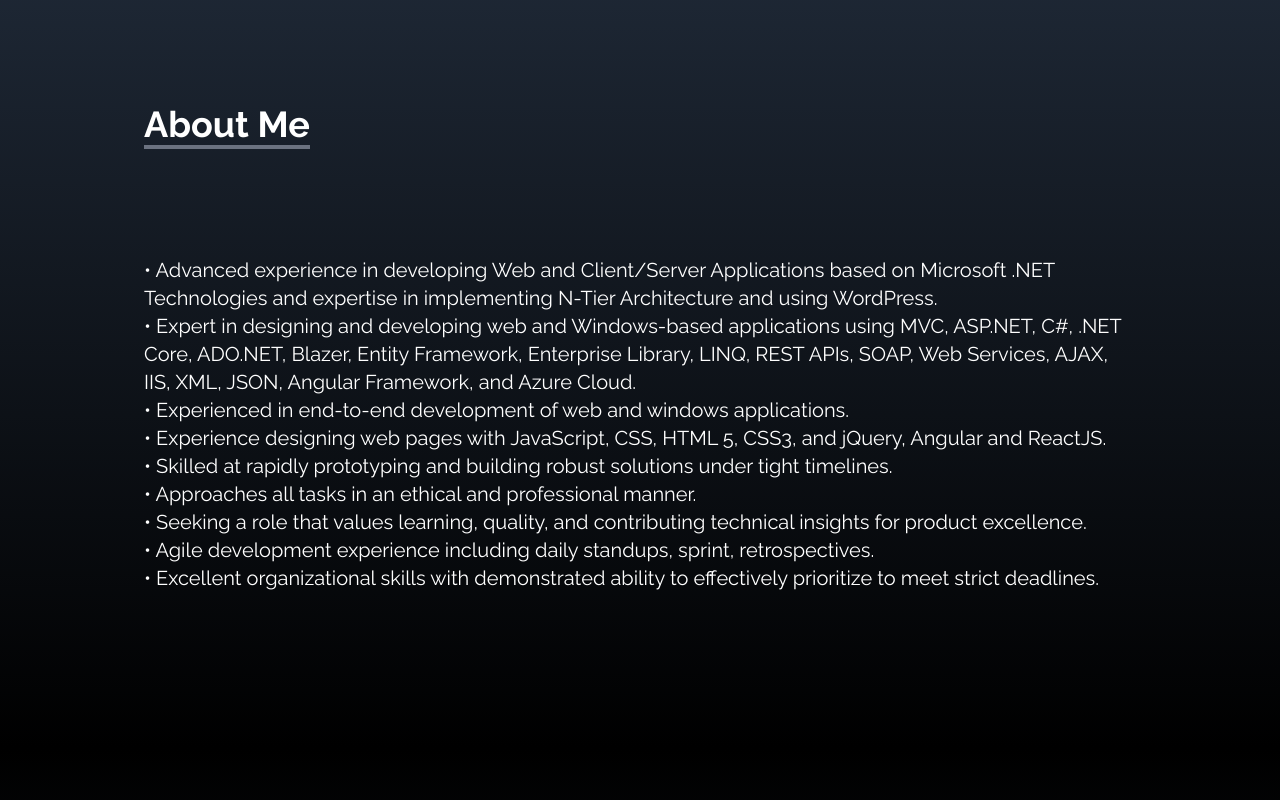
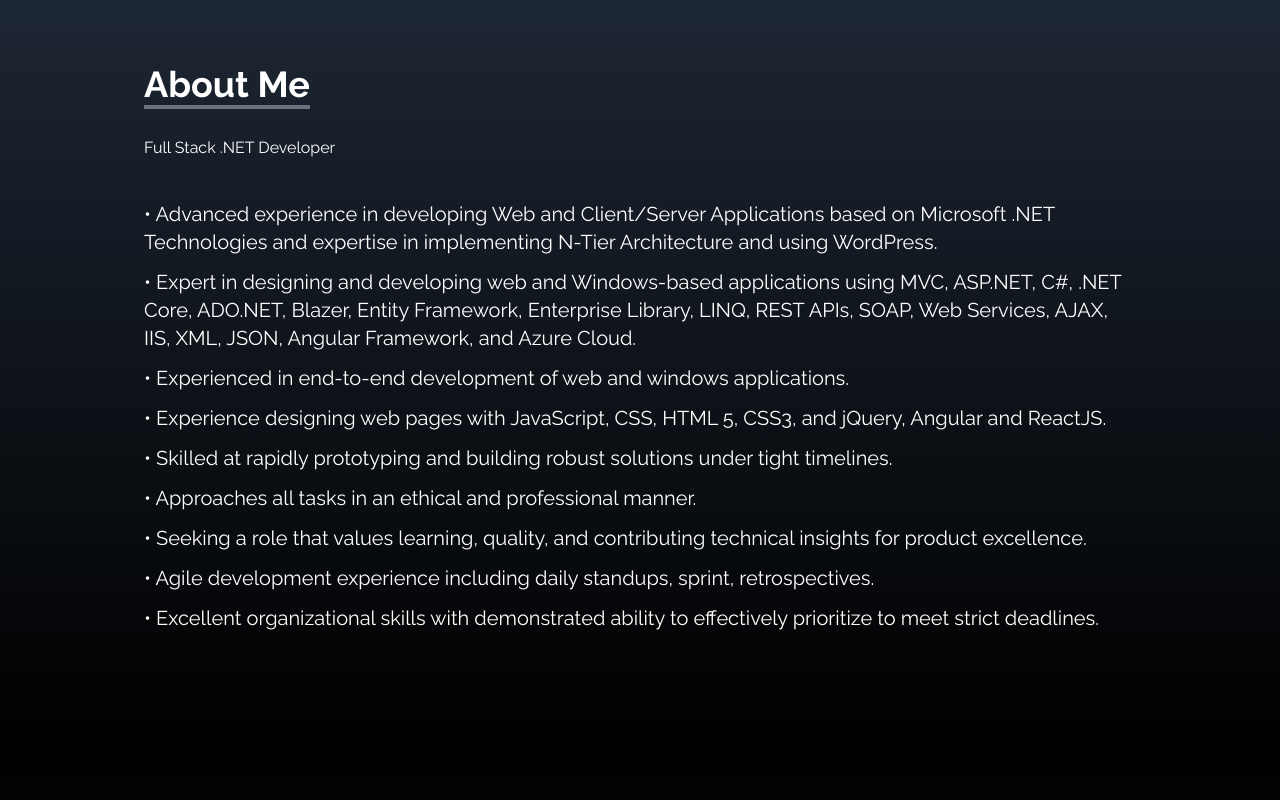
Before and after one commit to Varshil0010/varshil-portfolio, a React (Create React App) app: page / in a window 1280 px wide. Shown: the part 852-1652 px from the top of the page. Built offline with nearby package versions, Linux system fonts and the light colour scheme.

Commit message:
About changes

```diff
--- a/public/index.html
+++ b/public/index.html
@@ -24,7 +24,7 @@
       work correctly both with client-side routing and a non-root public URL.
       Learn how to configure a non-root public URL by running `npm run build`.
     -->
-    <title>React App</title>
+    <title>Varshil Patel</title>
   </head>
   <body>
     <noscript>You need to enable JavaScript to run this app.</noscript>
--- a/src/components/About/About.jsx
+++ b/src/components/About/About.jsx
@@ -7,37 +7,38 @@ const About = () => {
                 <div className='pb-8'>
                     <p className='text-4xl font-bold inline border-b-4 border-gray-500'>About Me</p>
                 </div>
-                <p className='text-xl mt-20'>
+                <p>Full Stack .NET Developer</p>
+                <p className='text-xl mt-10 mb-3'>
                     • Advanced experience in developing Web and Client/Server Applications
                       based on Microsoft .NET Technologies and expertise in implementing
                       N-Tier Architecture and using WordPress.
                 </p>
-                <p className='text-xl'>
+                <p className='text-xl mb-3'>
                     • Expert in designing and developing web and Windows-based
                       applications using MVC, ASP.NET, C#, .NET Core, ADO.NET, Blazer,
                       Entity Framework, Enterprise Library, LINQ, REST APIs, SOAP, Web
                       Services, AJAX, IIS, XML, JSON, Angular Framework, and Azure Cloud.
                 </p>
-                <p className='text-xl'>
+                <p className='text-xl mb-3'>
                     • Experienced in end-to-end development of web and windows
                     applications.
                 </p>
-                <p className='text-xl'>
+                <p className='text-xl mb-3'>
                     • Experience designing web pages with JavaScript, CSS, HTML 5, CSS3,
                     and jQuery, Angular and ReactJS.
                 </p>
-                <p className='text-xl'>
+                <p className='text-xl mb-3'>
                     • Skilled at rapidly prototyping and building robust solutions under
                     tight timelines.
                 </p>
-                <p className='text-xl'>
+                <p className='text-xl mb-3'>
                     • Approaches all tasks in an ethical and professional manner.
                 </p>
-                <p className='text-xl'>
+                <p className='text-xl mb-3'>
                     • Seeking a role that values learning, quality, and contributing
                     technical insights for product excellence.
                 </p>
-                <p className='text-xl'>
+                <p className='text-xl mb-3'>
                     • Agile development experience including daily standups, sprint,
                     retrospectives.
                 </p>
```
